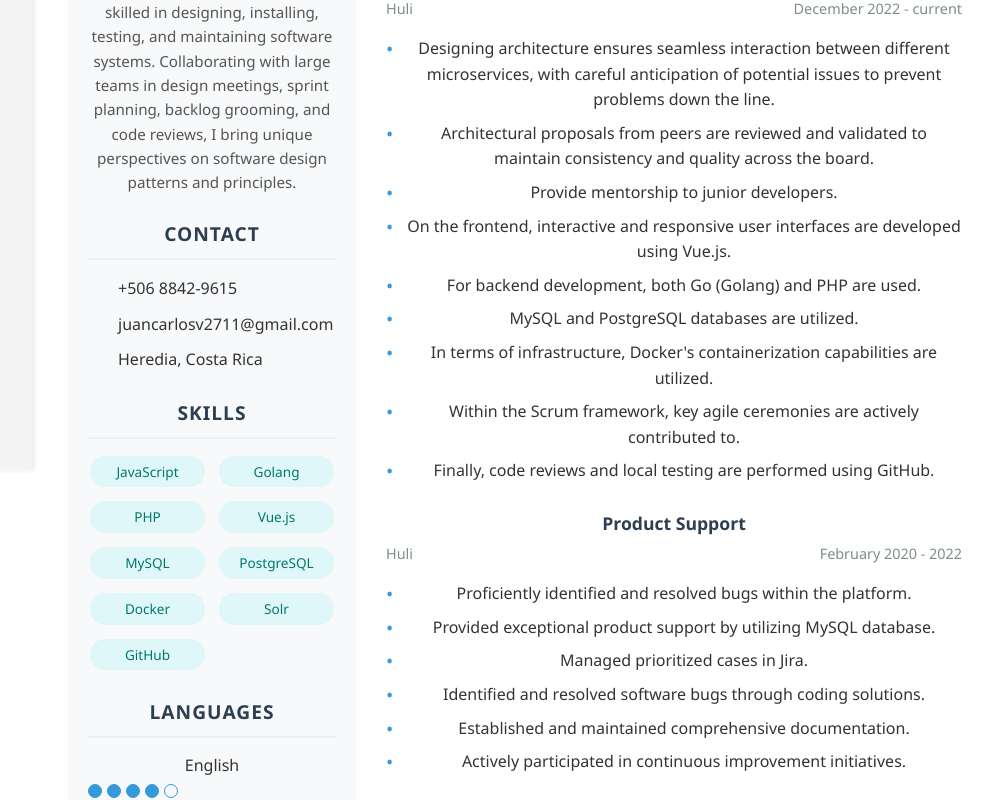
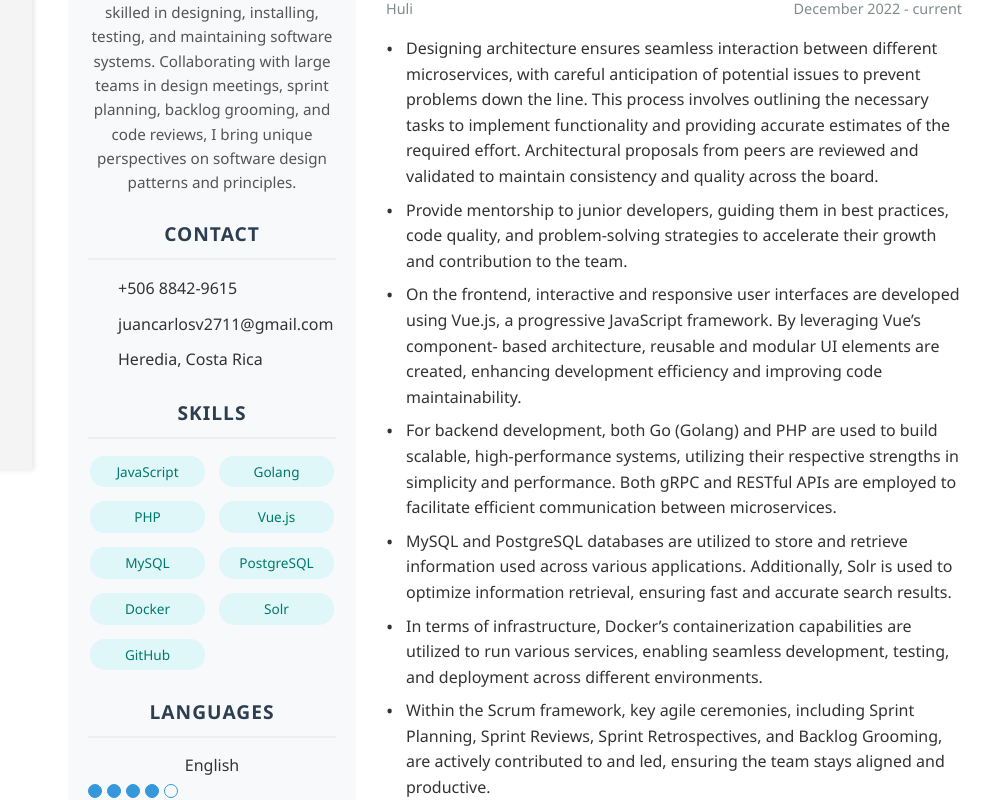
Before and after one commit to juancarlosv2711/static-resume-blog, a Vue app: page /resume in a window 1280 px wide. Shown: the part 362-1162 px from the top of the page, without its empty margins (250-1243 px from the left). Built offline with nearby package versions, Linux system fonts and the light colour scheme.

Commit message:
Updating resume info

```diff
--- a/src/components/views/Resume.vue
+++ b/src/components/views/Resume.vue
@@ -82,32 +82,53 @@
               <li>
                 Designing architecture ensures seamless interaction between
                 different microservices, with careful anticipation of potential
-                issues to prevent problems down the line.
-              </li>
-              <li>
+                issues to prevent problems down the line. This process involves
+                outlining the necessary tasks to implement functionality and
+                providing accurate estimates of the required effort.
                 Architectural proposals from peers are reviewed and validated to
                 maintain consistency and quality across the board.
               </li>
-              <li>Provide mentorship to junior developers.</li>
+              <li>
+                Provide mentorship to junior developers, guiding them in best
+                practices, code quality, and problem-solving strategies to
+                accelerate their growth and contribution to the team.
+              </li>
               <li>
                 On the frontend, interactive and responsive user interfaces are
-                developed using Vue.js.
+                developed using Vue.js, a progressive JavaScript framework. By
+                leveraging Vue’s component- based architecture, reusable and
+                modular UI elements are created, enhancing development
+                efficiency and improving code maintainability.
               </li>
               <li>
-                For backend development, both Go (Golang) and PHP are used.
-              </li>
-              <li>MySQL and PostgreSQL databases are utilized.</li>
-              <li>
-                In terms of infrastructure, Docker's containerization
-                capabilities are utilized.
+                For backend development, both Go (Golang) and PHP are used to
+                build scalable, high-performance systems, utilizing their
+                respective strengths in simplicity and performance. Both gRPC
+                and RESTful APIs are employed to facilitate efficient
+                communication between microservices.
               </li>
               <li>
-                Within the Scrum framework, key agile ceremonies are actively
-                contributed to.
+                MySQL and PostgreSQL databases are utilized to store and
+                retrieve information used across various applications.
+                Additionally, Solr is used to optimize information retrieval,
+                ensuring fast and accurate search results.
+              </li>
+              <li>
+                In terms of infrastructure, Docker’s containerization
+                capabilities are utilized to run various services, enabling
+                seamless development, testing, and deployment across different
+                environments.
+              </li>
+              <li>
+                Within the Scrum framework, key agile ceremonies, including
+                Sprint Planning, Sprint Reviews, Sprint Retrospectives, and
+                Backlog Grooming, are actively contributed to and led, ensuring
+                the team stays aligned and productive.
               </li>
               <li>
                 Finally, code reviews and local testing are performed using
-                GitHub.
+                GitHub, with collaboration among peers to maintain high-quality
+                code and successful project outcomes.
               </li>
             </ul>
           </div>
@@ -122,19 +143,31 @@
             </div>
             <ul class="job-description">
               <li>
-                Proficiently identified and resolved bugs within the platform.
+                Proficiently identified and resolved bugs within the platform,
+                employing programming skills to develop tailored solutions,
+                enhancing overall platform functionality and user experience.
               </li>
               <li>
-                Provided exceptional product support by utilizing MySQL
-                database.
+                Provided exceptional product support by utilizing MySQL database
+                to extract and update crucial information to address
+                data-related issues efficiently. Managed prioritized cases in
+                Jira, demonstrating strong organizational and multitasking
+                skills to address customer issues.
               </li>
-              <li>Managed prioritized cases in Jira.</li>
               <li>
-                Identified and resolved software bugs through coding solutions.
+                Identified and resolved software bugs through coding solutions,
+                showcasing a strong technical aptitude and problem-solving
+                ability.
               </li>
-              <li>Established and maintained comprehensive documentation.</li>
               <li>
-                Actively participated in continuous improvement initiatives.
+                Established and maintained comprehensive documentation for issue
+                resolution processes, facilitating knowledge transfer within the
+                team and organization.
+              </li>
+              <li>
+                Actively participated in continuous improvement initiatives,
+                contributing insights to enhance product stability and user
+                experience.
               </li>
             </ul>
           </div>
@@ -184,7 +217,7 @@ export default {
   text-align: center;
   margin-bottom: 30px;
   padding-bottom: 20px;
-  border-bottom: 2px solid #3498db;
+  border-bottom: 2px solid black;
 }
 
 h1 {
@@ -321,11 +354,11 @@ h3 {
   position: relative;
   padding-left: 20px;
   margin-bottom: 8px;
+  text-align: left;
 }
 
 .job-description li:before {
   content: "•";
-  color: #3498db;
   font-size: 1.2rem;
   position: absolute;
   left: 0;
```
